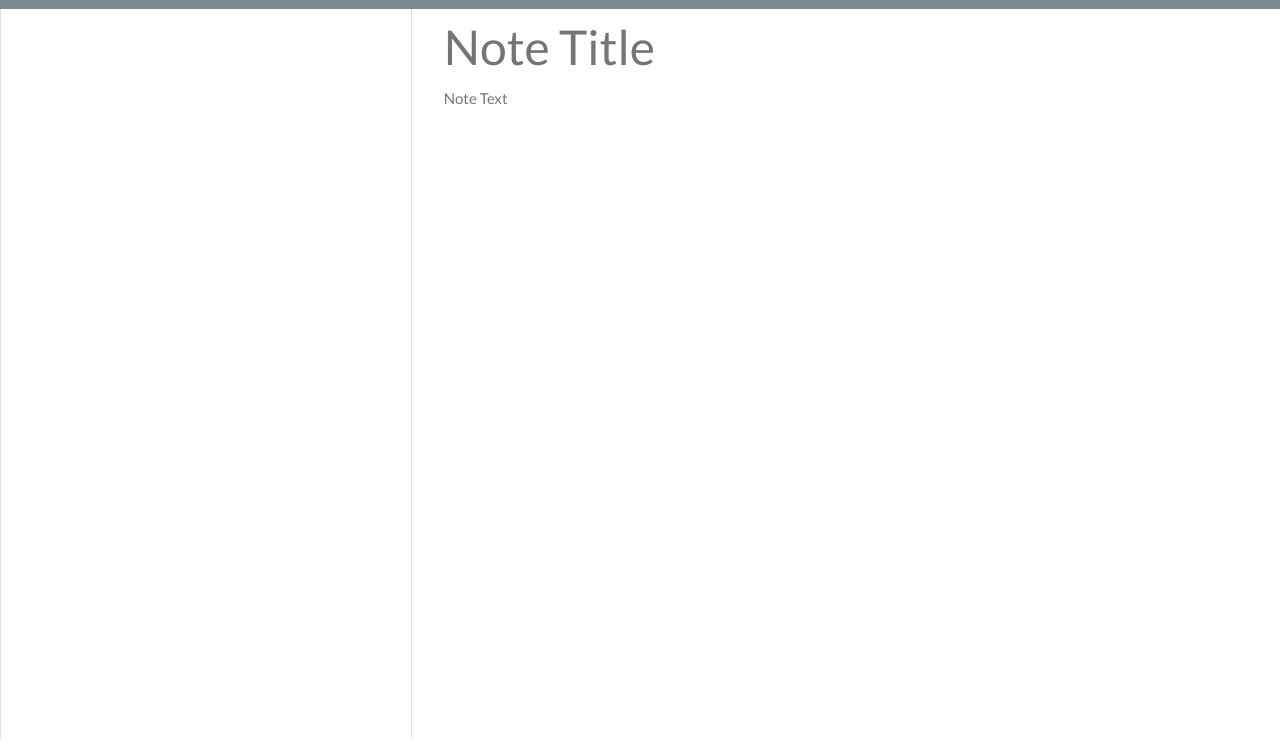
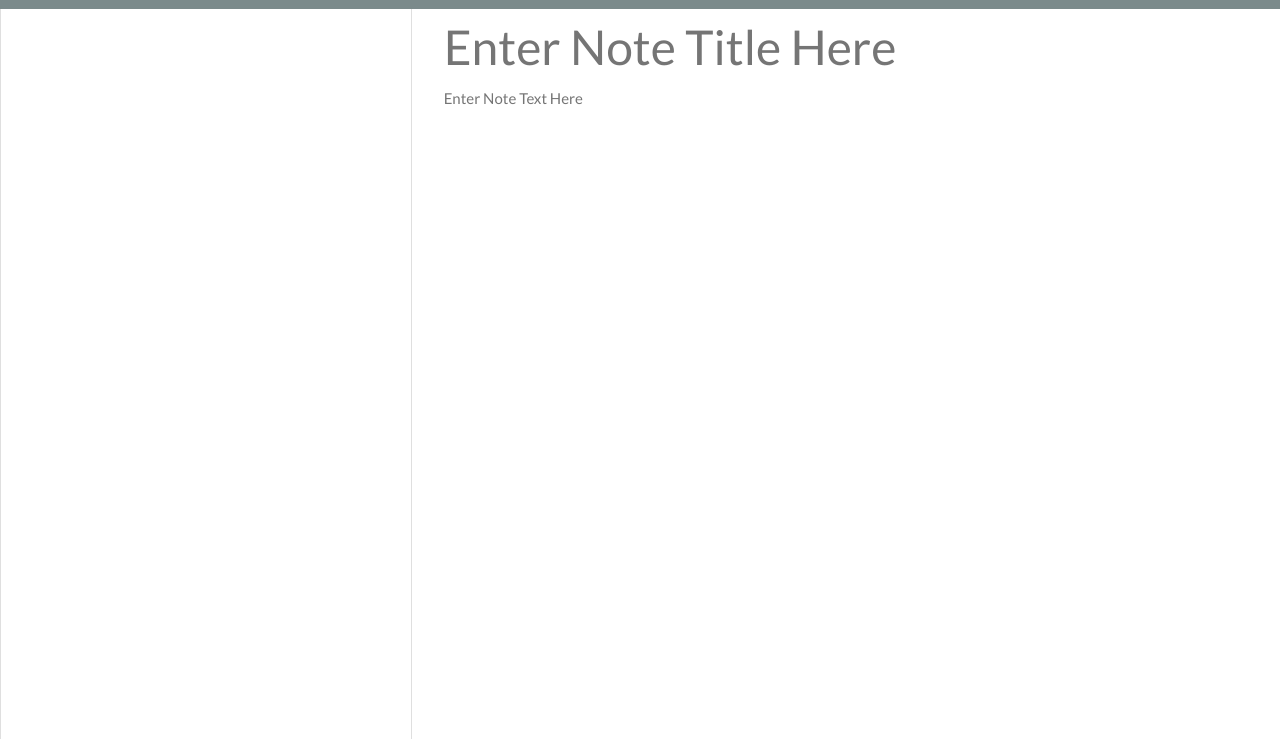
Before and after one commit to brinton0739/expressjsnotetakermc11, a website: page public/notes.html in a window 1280 px wide. Shown: the part 62-806 px from the top of the page. Drawn offline with nearby package versions, Linux system fonts and the light colour scheme; no server answers.

Commit message:
changed placeholder text to make type fields easier to see

```diff
--- a/public/notes.html
+++ b/public/notes.html
@@ -36,11 +36,11 @@
         <div class="col-8">
           <input
             class="note-title"
-            placeholder="Note Title"
+            placeholder="Enter Note Title Here"
             maxlength="28"
             type="text"
           />
-          <textarea class="note-textarea" placeholder="Note Text"></textarea>
+          <textarea class="note-textarea" placeholder="Enter Note Text Here"></textarea>
         </div>
       </div>
     </div>
```
